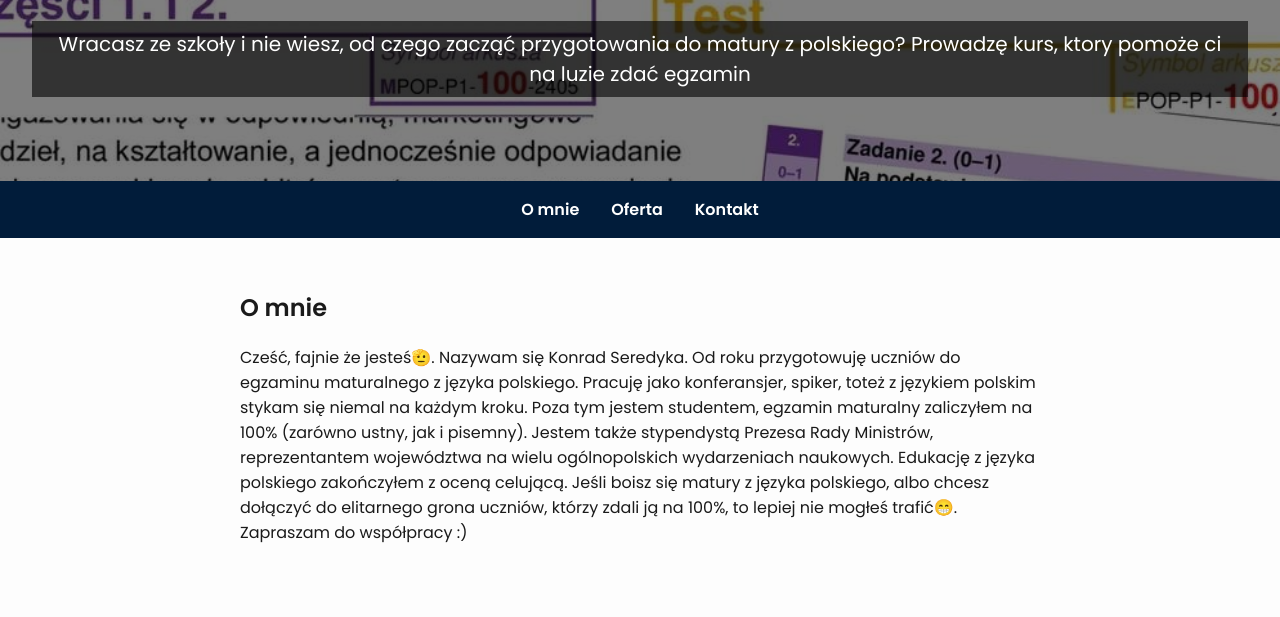
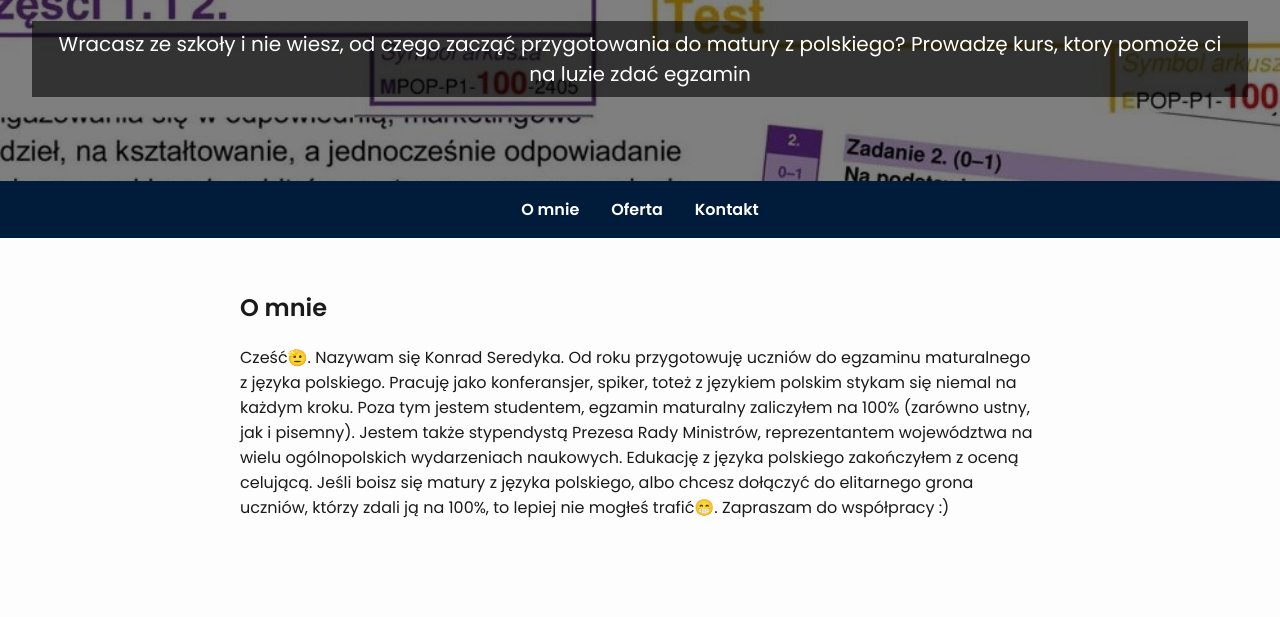
Before and after one commit to konser20/powt-rka-maturalna, a plain HTML site: page index.html in a window 1280 px wide. Shown: the part 163-780 px from the top of the page. Drawn offline with Linux system fonts and the light colour scheme.

Commit message:
Update index.html

```diff
--- a/index.html
+++ b/index.html
@@ -80,7 +80,7 @@
   </nav>
   <section id="omnie">
     <h2>O mnie</h2>
-    <p>Cześć, fajnie że jesteś🫡. Nazywam się Konrad Seredyka. Od roku przygotowuję uczniów do egzaminu maturalnego z języka polskiego. Pracuję jako konferansjer, spiker, toteż z językiem polskim stykam się niemal na każdym kroku. Poza tym jestem studentem, egzamin maturalny zaliczyłem na 100% (zarówno ustny, jak i pisemny). Jestem także stypendystą Prezesa Rady Ministrów, reprezentantem województwa na wielu ogólnopolskich wydarzeniach naukowych. Edukację z języka polskiego zakończyłem z oceną celującą. Jeśli boisz się matury z języka polskiego, albo chcesz dołączyć do elitarnego grona uczniów, którzy zdali ją na 100%, to lepiej nie mogłeś trafić😁. Zapraszam do współpracy :)</p>
+    <p>Cześć🫡. Nazywam się Konrad Seredyka. Od roku przygotowuję uczniów do egzaminu maturalnego z języka polskiego. Pracuję jako konferansjer, spiker, toteż z językiem polskim stykam się niemal na każdym kroku. Poza tym jestem studentem, egzamin maturalny zaliczyłem na 100% (zarówno ustny, jak i pisemny). Jestem także stypendystą Prezesa Rady Ministrów, reprezentantem województwa na wielu ogólnopolskich wydarzeniach naukowych. Edukację z języka polskiego zakończyłem z oceną celującą. Jeśli boisz się matury z języka polskiego, albo chcesz dołączyć do elitarnego grona uczniów, którzy zdali ją na 100%, to lepiej nie mogłeś trafić😁. Zapraszam do współpracy :)</p>
   </section>
   <section id="oferta">
     <h2>Oferta</h2>
```
